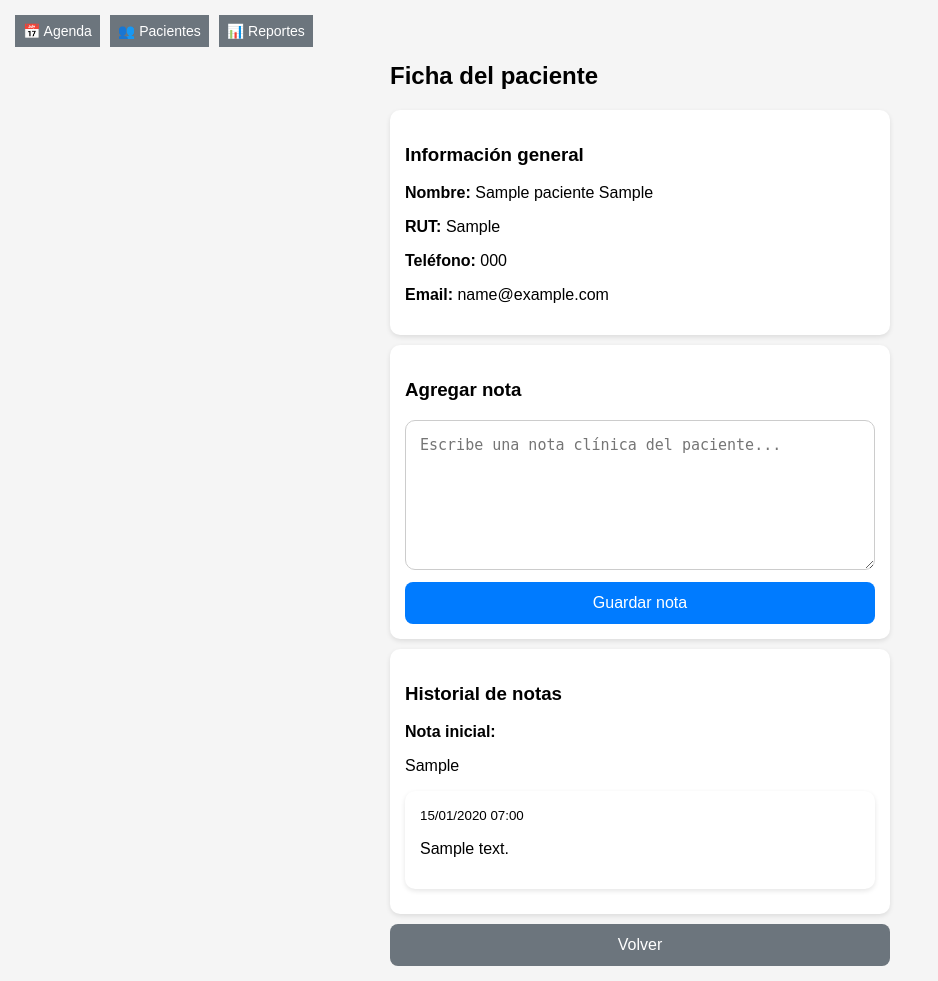
After one commit to felipooon/agenda-app, a Django app: page /pacientes/1/ in a window 1280 px wide. The commit adds this page. Shown: the whole page, without its empty margins (0-938 px from the left). Run offline with Django 5.2, Linux system fonts and the light colour scheme; tables that the repository leaves empty hold one stand-in row (values such as "Sample post").

Commit message:
agregada ficha pacientes e historial de notas

```diff
--- a/pacientes/models.py
+++ b/pacientes/models.py
@@ -20,3 +20,8 @@ def total_reservas(self):
 
 def asistencias(self):
     return self.reserva_set.filter(estado="asistio").count()
+
+class NotaPaciente(models.Model):
+    paciente = models.ForeignKey(Paciente, on_delete=models.CASCADE, related_name='notas_historial')
+    contenido = models.TextField()
+    fecha = models.DateTimeField(auto_now_add=True)
--- a/pacientes/urls.py
+++ b/pacientes/urls.py
@@ -1,7 +1,9 @@
 from django.urls import path
 from . import views
+
 
 urlpatterns = [
     path("nuevo/", views.crear_paciente, name="crear_paciente"),
     path("", views.lista_pacientes, name="lista_pacientes"),
+    path("<int:id>/", views.detalle_paciente, name='detalle_paciente'),
 ]
--- a/pacientes/views.py
+++ b/pacientes/views.py
@@ -1,8 +1,8 @@
 from datetime import date
 from django.http import JsonResponse
-from django.shortcuts import render, redirect
+from django.shortcuts import render, redirect, get_object_or_404
 from .forms import PacienteForm
-from .models import Paciente
+from .models import Paciente, NotaPaciente
 from agenda.models import Reserva
 from django.db.models import Count, Q
 
@@ -65,3 +65,24 @@ def buscar_pacientes(request):
         for p in pacientes
     ]
     return JsonResponse(data, safe=False)
+
+def detalle_paciente(request, id):
+    paciente = get_object_or_404(Paciente, id=id)
+
+    if request.method == "POST":
+        contenido = request.POST.get("contenido")
+
+        if contenido:
+            NotaPaciente.objects.create(
+                paciente=paciente,
+                contenido=contenido
+            )
+
+        return redirect('detalle_paciente', id=paciente.id)
+
+    notas = paciente.notas_historial.all().order_by('-fecha')
+
+    return render(request, "pacientes/detalle_paciente.html", {
+        "paciente": paciente,
+        "notas": notas
+    })
--- a/static/css/styles.css
+++ b/static/css/styles.css
@@ -113,13 +113,15 @@ body {
         }
 
         .nav a {
-            flex: 1;
-            text-align: center;
-            padding: 10px;
-            border-radius: 8px;
+            display: flex;
+            flex-direction: column;
+            align-items: center;
+            justify-content: center;
+            gap: 4px;
+            font-size: 14px;
+            padding: 8px;
             background: #6c757d;
             color: white;
-            text-decoration: none;
         }
 
         a.btn-secondary,
--- /dev/null
+++ b/templates/pacientes/detalle_paciente.html
@@ -0,0 +1,71 @@
+{% extends "base.html" %}
+
+{% block title %}Ficha paciente{% endblock %}
+
+{% block extra_css %}
+<style>
+textarea {
+    width: 100%;
+    min-height: 150px;
+    padding: 14px;
+    font-size: 15px;
+    border-radius: 10px;
+    border: 1px solid #ccc;
+    box-sizing: border-box;
+    resize: vertical;
+    line-height: 1.4;
+}
+</style>
+{% endblock %}
+
+{% block content %}
+
+<h2>Ficha del paciente</h2>
+
+<!-- 🟢 Información general -->
+<div class="card">
+
+    <h3>Información general</h3>
+
+    <p><strong>Nombre:</strong> {{ paciente.nombre }} {{ paciente.apellido }}</p>
+
+    <p><strong>RUT:</strong> {{ paciente.rut }}</p>
+
+    <p><strong>Teléfono:</strong> {{ paciente.telefono|default:"No registrado" }}</p>
+
+    <p><strong>Email:</strong> {{ paciente.email|default:"No registrado" }}</p>
+
+</div>
+
+<!-- 🔵 Agregar nota -->
+<div class="card">
+    <h3>Agregar nota</h3>
+
+    <form method="post">
+        {% csrf_token %}
+        <textarea name="contenido" placeholder="Escribe una nota clínica del paciente..." required></textarea>
+        <button type="submit">Guardar nota</button>
+    </form>
+</div>
+
+<!-- 🟣 Historial -->
+<div class="card">
+    <h3>Historial de notas</h3>
+
+    <p><strong>Nota inicial:</strong></p>
+    <p>{{ paciente.notas|default:"Sin nota inicial" }}</p>
+
+    {% for nota in notas %}
+        <div class="card" style="margin-top: 10px;">
+            <small>{{ nota.fecha|date:"d/m/Y H:i" }}</small>
+            <p>{{ nota.contenido }}</p>
+        </div>
+    {% empty %}
+        <p>No hay notas registradas.</p>
+    {% endfor %}
+</div>
+
+<!-- 🔙 Volver -->
+<a href="{% url 'lista_pacientes' %}" class="btn-secondary">Volver</a>
+
+{% endblock %}
--- a/templates/pacientes/lista_pacientes.html
+++ b/templates/pacientes/lista_pacientes.html
@@ -76,7 +76,7 @@
     </div>
 
     <div class="paciente-actions">
-        <a href="#" class="btn-secondary">Ver</a>
+        <a href="{% url 'detalle_paciente' p.id %}" class="btn-secondary">Ver</a>
     </div>
 
 </div>
```
Also changed, not shown: pacientes/migrations/0004_alter_paciente_apellido_notapaciente.py (added).
